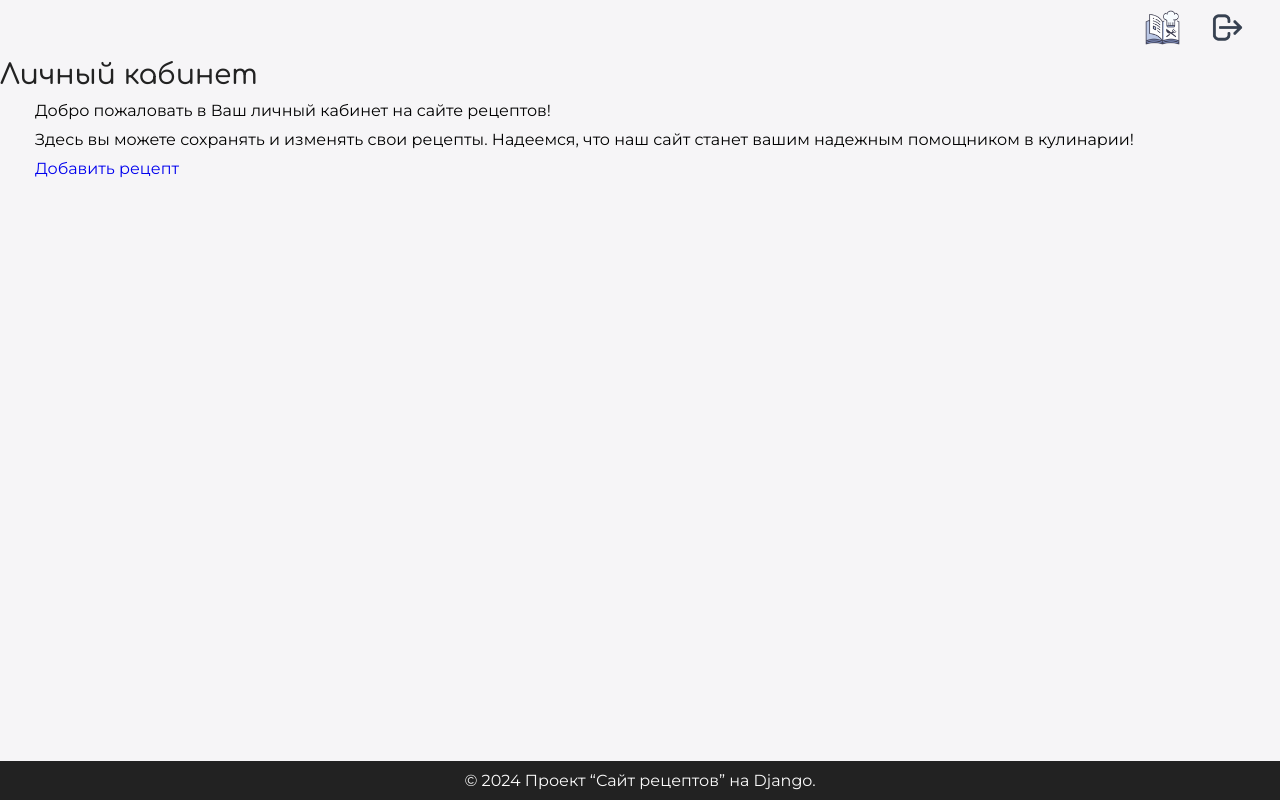
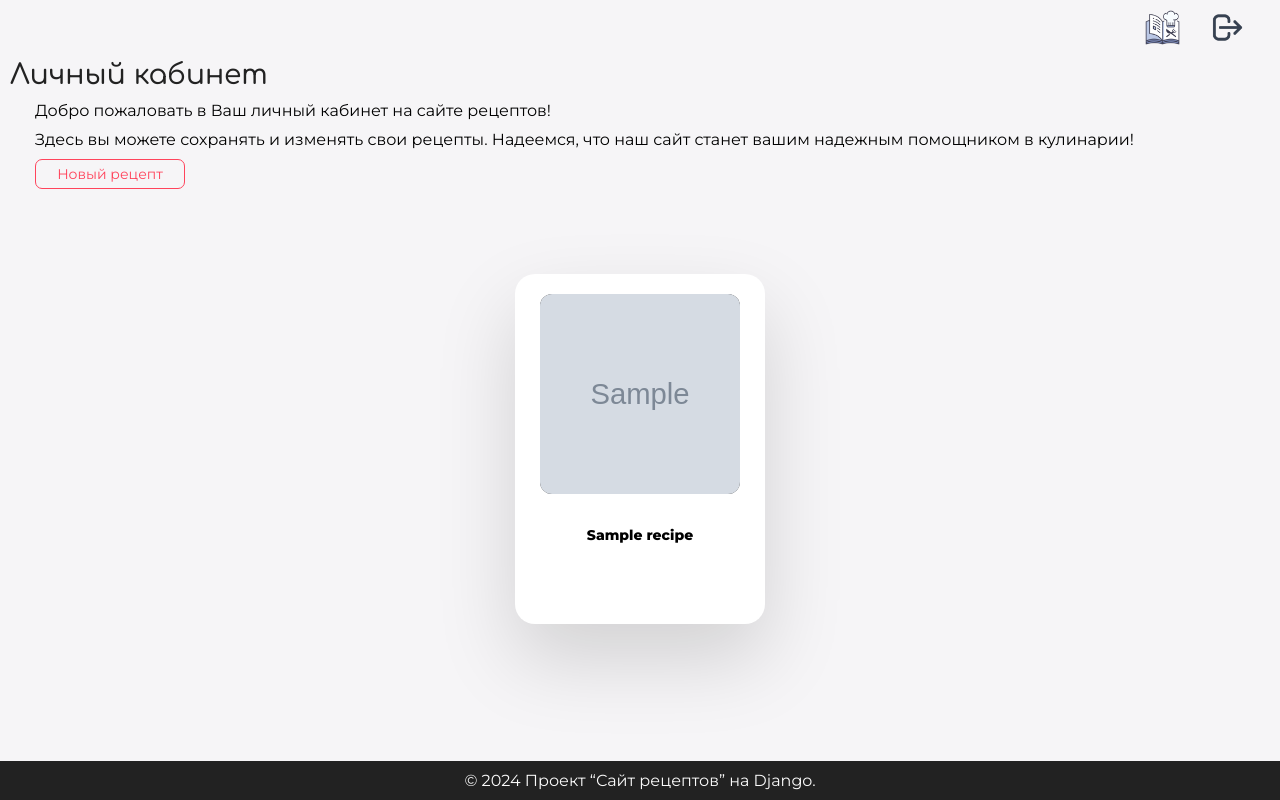
Before and after one commit to Andrew-Rom/gb_spec-backend_django_fin, a Django app: page /cooker/ in a window 1280 px wide. Run offline with Django 5.2, Linux system fonts and the light colour scheme; a user stored in the database is signed in; tables that the repository leaves empty hold one stand-in row (values such as "Sample post"); grey boxes marked "Sample" are stand-in pictures.

Commit message:
added delete recipe and changed cooker page ui

```diff
--- a/recipebookproject/recipebookapp/templates/recipebookapp/cooker.html
+++ b/recipebookproject/recipebookapp/templates/recipebookapp/cooker.html
@@ -1,5 +1,11 @@
 {% extends 'base.html' %}
 {% load static %}
+
+{% block my_style %}
+<link rel="stylesheet" href="{% static 'css/style.css' %}">
+<link rel="stylesheet" href="{% static 'css/recipe_box.css' %}">
+<link rel="stylesheet" href="{% static 'css/recipe_detail.css' %}">
+{% endblock %}
 
 {% block title %}
 Сайт рецептов - личный кабинет
@@ -24,7 +30,28 @@
 <p>Добро пожаловать в Ваш личный кабинет на сайте рецептов!</p>
 <p>Здесь вы можете сохранять и изменять свои рецепты.
     Надеемся, что наш сайт станет вашим надежным помощником в кулинарии!</p>
+<a class="recipe_btn" href="/recipe_add/">Новый рецепт</a>
+<div class="recipes_container">
+    {% if recipes %}
+        {% for recipe in recipes %}
+            <div class="recipe_box">
+                <div class="recipe_box__image">
+                    {% if recipe.image %}
+                        <img src="{{ recipe.image.url }}" alt="">
+                    {% else %}
+                        <img src="{% static 'img/default_recipe_img.jpg' %}" alt="">
+                    {% endif %}
+                </div>
+                <div class="recipe_box__text">
+                    <h3>{{ recipe.title }}</h3>
+                    <p>{{ recipe.description }}</p>
+                    <a href="/recipe_detail/{{ recipe.id }}">Подробнее</a>
+                </div>
+            </div>
+        {% endfor %}
+    {% endif %}
+</div>
 
-<a href="/recipe_add/">Добавить рецепт</a>
+
 
 {% endblock %}
--- a/recipebookproject/recipebookapp/templates/recipebookapp/recipe_detail.html
+++ b/recipebookproject/recipebookapp/templates/recipebookapp/recipe_detail.html
@@ -58,12 +58,13 @@
                 <p>Тип блюда: {{ recipe.category }}</p>
                 {% endif %}
                 {% if recipe.author %}
-                <div class="recipe_author">{{ recipe.author }}</div>
+                <div class="recipe_author">Автор: {{ recipe.author }}</div>
                 {% endif %}
             </div>
             <div class="recipe_buttons">
-                {% if user.is_authenticated %}
+                {% if user == recipe.author %}
                 <a class="recipe_btn" href="/recipe_edit/{{ recipe.id }}">Изменить</a>
+                <a class="recipe_btn" href="/recipe_delete/{{ recipe.id }}">Удалить</a>
                 {% endif %}
                 <a class="recipe_btn" href="/">Назад</a>
             </div>
--- a/recipebookproject/recipebookapp/urls.py
+++ b/recipebookproject/recipebookapp/urls.py
@@ -14,6 +14,7 @@
     path('recipe_add/', views.recipe_add, name='recipe_add'),
     path('recipe_edit/<int:recipe_id>', views.recipe_edit, name='recipe_edit'),
     path('recipe_detail/<int:recipe_id>', views.recipe_detail, name='recipe_detail'),
+    path('recipe_delete/<int:recipe_id>', views.recipe_delete, name='recipe_delete'),
 ]
 
 urlpatterns += static(settings.MEDIA_URL, document_root=settings.MEDIA_ROOT)
--- a/recipebookproject/recipebookapp/views.py
+++ b/recipebookproject/recipebookapp/views.py
@@ -82,7 +82,8 @@
 @log_this
 @login_required
 def cooker(request):
-    return render(request, "recipebookapp/cooker.html")
+    recipes = Recipe.objects.filter(is_visible=True, author=request.user)
+    return render(request, "recipebookapp/cooker.html", {'recipes': recipes})
 
 
 @log_this
@@ -156,6 +157,18 @@
 
 
 @log_this
+@login_required
+def recipe_delete(request, recipe_id):
+    recipe = Recipe.objects.filter(pk=recipe_id).first()
+    if request.user != recipe.author:
+        return redirect('/')
+    if recipe:
+        recipe.is_visible = False
+        recipe.save()
+    return redirect('/cooker')
+
+
+@log_this
 def recipe_detail(request, recipe_id):
     recipe = Recipe.objects.get(id=recipe_id)
     context = {
--- a/recipebookproject/static/css/recipe_detail.css
+++ b/recipebookproject/static/css/recipe_detail.css
@@ -60,7 +60,7 @@
 
 .recipe_btn {
     cursor: pointer;
-    width: 100px;
+    width: 150px;
     text-align: center;
     font-family: 'Montserrat', sans-serif;
     font-size: 14px;
--- a/recipebookproject/static/css/style.css
+++ b/recipebookproject/static/css/style.css
@@ -67,6 +67,7 @@
     display: flex;
     flex-direction: column;
     gap: 10px;
+    margin-left: 10px;
 }
 
 .content-box {
```
